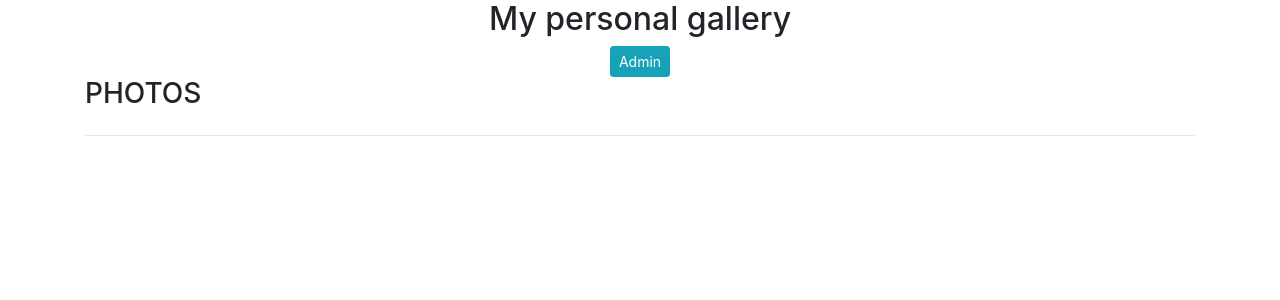
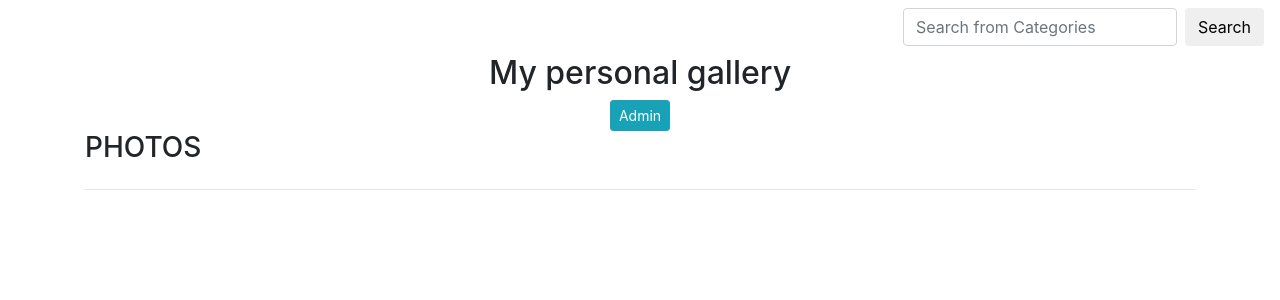
Before and after one commit to carol-wambui/photogallery, a Django app: page / in a window 1280 px wide. Shown: the top 300 px of the page. Run offline with Django 3.2, Linux system fonts and the light colour scheme; data that the repository does not hold is empty; some libraries are stand-ins or nearby versions.

Commit message:
create navbar.html

```diff
--- a/gallery/templates/navbar.html
+++ b/gallery/templates/navbar.html
@@ -1,4 +1,4 @@
-<!-- <nav class="navbar navbar-expand-lg navbar-light bg-transparent">
+<nav class="navbar navbar-expand-lg navbar-light bg-transparent">
     <button class="navbar-toggler" type="button" data-toggle="collapse" data-target="#navbarTogglerDemo02" aria-controls="navbarTogglerDemo02" aria-expanded="false" aria-label="Toggle navigation">
       <span class="navbar-toggler-icon"></span>
     </button>
@@ -10,4 +10,4 @@
         <button class="btn btn-default btn-md my-2 my-sm-0" type="submit">Search</button>
       </form>
     </div>
-  </nav> -->
+  </nav>
```
